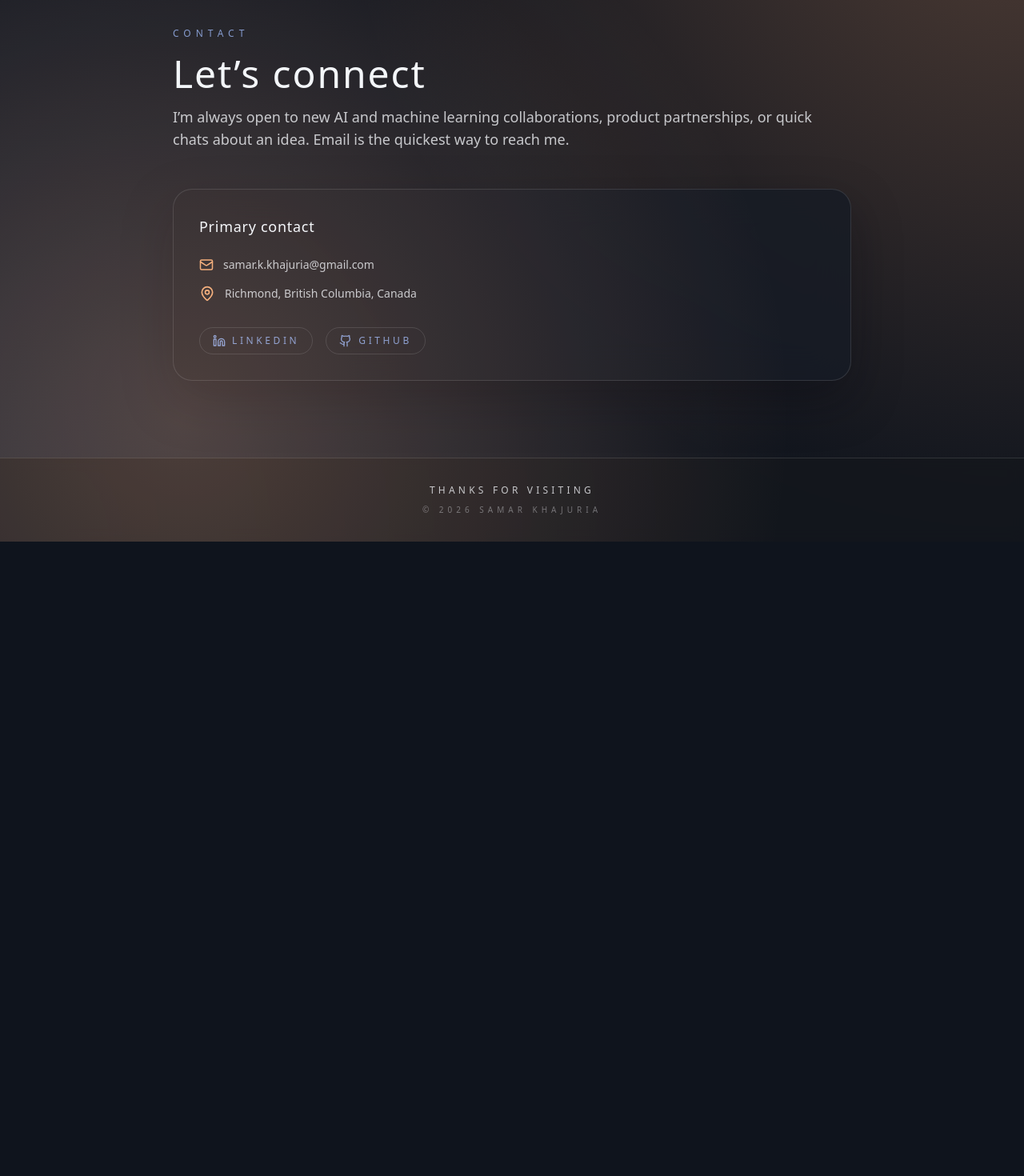
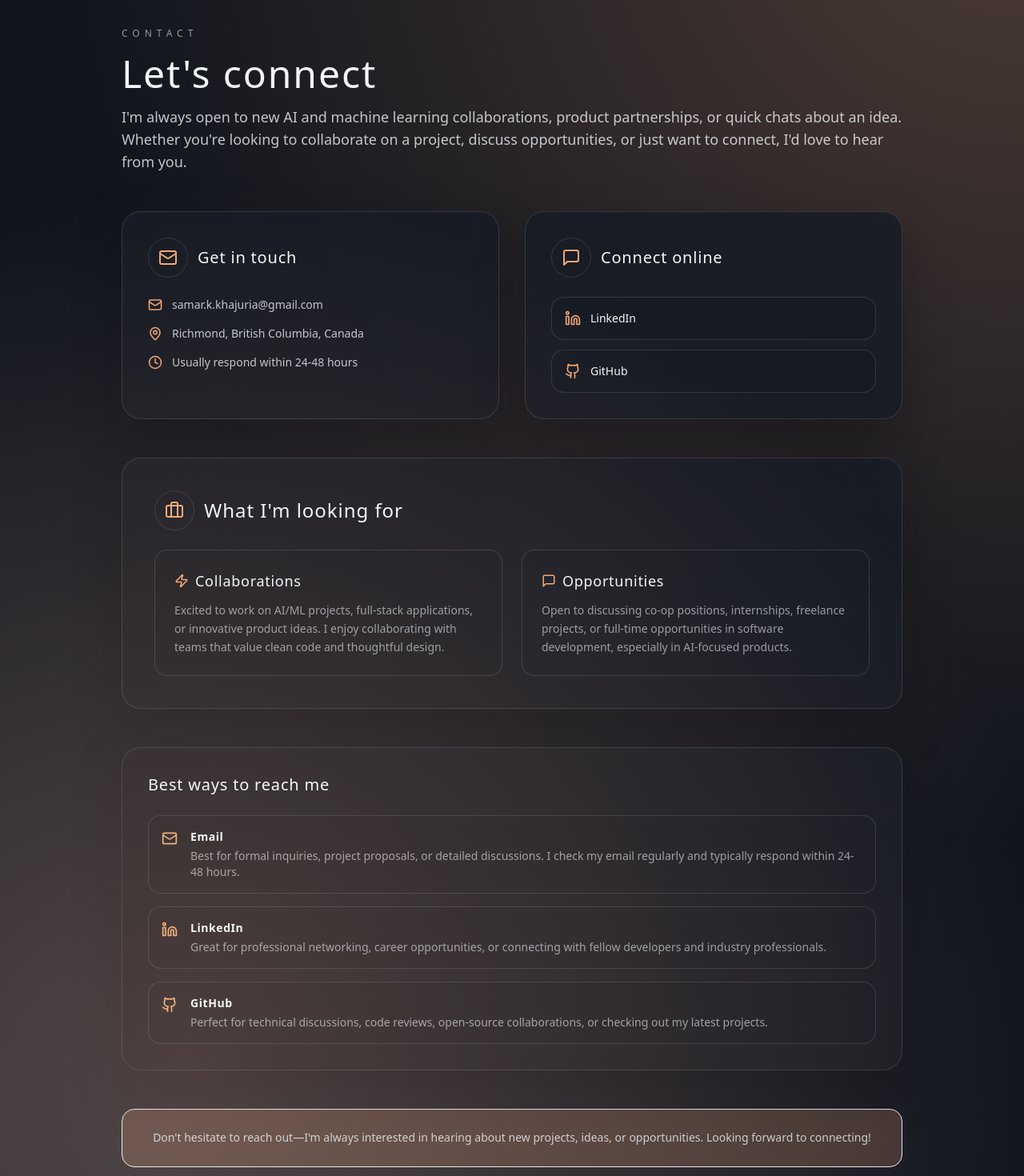
Before and after one commit to SUMMERxKx/Portfolio, a Next.js app: page /contact in a window 1280 px wide. Shown: the part 180-1650 px from the top of the page at 80% size. Before the commit the page ends 857 px from the top, so only its background shows below. Built offline with nearby package versions, Linux system fonts and the light colour scheme; a web font is replaced by a local one.

Commit message:
Enhance contact page with additional content and sections

```diff
--- a/src/app/contact/page.tsx
+++ b/src/app/contact/page.tsx
@@ -1,51 +1,153 @@
 import Link from 'next/link';
-import { Github, Linkedin, Mail, MapPin } from 'lucide-react';
+import { Github, Linkedin, Mail, MapPin, Clock, MessageSquare, Briefcase, Zap } from 'lucide-react';
 
 const ContactPage = () => {
   return (
-    <div className="mx-auto max-w-4xl space-y-12 px-6 pb-24 pt-28">
+    <div className="mx-auto max-w-5xl space-y-12 px-6 pb-24 pt-28">
       <header className="space-y-4 text-center md:text-left">
-        <span className="text-xs uppercase tracking-[0.5em] text-secondary-soft">Contact</span>
-        <h1 className="text-4xl text-foreground md:text-5xl">Let’s connect</h1>
+        <span className="text-xs uppercase tracking-[0.5em] text-foreground-muted">Contact</span>
+        <h1 className="text-4xl text-foreground md:text-5xl">Let's connect</h1>
         <p className="text-base leading-relaxed text-foreground-soft md:text-lg">
-          I’m always open to new AI and machine learning collaborations, product partnerships, or quick chats about an
-          idea. Email is the quickest way to reach me.
+          I'm always open to new AI and machine learning collaborations, product partnerships, or quick chats about an
+          idea. Whether you're looking to collaborate on a project, discuss opportunities, or just want to connect, I'd
+          love to hear from you.
         </p>
       </header>
 
+      <div className="grid gap-8 md:grid-cols-2">
+        {/* Primary Contact Card */}
         <section className="frosted-card rounded-3xl p-8">
-        <h2 className="text-lg text-foreground">Primary contact</h2>
-        <div className="mt-6 space-y-4 text-sm text-foreground-soft">
-          <p className="flex items-center gap-3">
-            <Mail size={18} className="text-primary" />
-            <Link href="mailto:samar.k.khajuria@gmail.com" className="hover:text-primary">
+          <div className="flex items-center gap-3 mb-6">
+            <span className="rounded-full border border-soft p-3 text-primary">
+              <Mail size={24} />
+            </span>
+            <h2 className="text-xl text-foreground">Get in touch</h2>
+          </div>
+          <div className="space-y-4 text-sm text-foreground-soft">
+            <div className="flex items-center gap-3">
+              <Mail size={18} className="text-primary flex-shrink-0" />
+              <Link href="mailto:samar.k.khajuria@gmail.com" className="hover:text-primary transition">
                 samar.k.khajuria@gmail.com
               </Link>
-          </p>
-          <p className="flex items-center gap-3">
-            <MapPin size={20} className="text-primary" />
+            </div>
+            <div className="flex items-center gap-3">
+              <MapPin size={18} className="text-primary flex-shrink-0" />
               <span>Richmond, British Columbia, Canada</span>
-          </p>
             </div>
-        <div className="mt-8 flex flex-wrap gap-4 text-xs uppercase tracking-[0.3em] text-secondary-soft">
+            <div className="flex items-center gap-3">
+              <Clock size={18} className="text-primary flex-shrink-0" />
+              <span>Usually respond within 24-48 hours</span>
+            </div>
+          </div>
+        </section>
+
+        {/* Social Links Card */}
+        <section className="frosted-card rounded-3xl p-8">
+          <div className="flex items-center gap-3 mb-6">
+            <span className="rounded-full border border-soft p-3 text-primary">
+              <MessageSquare size={24} />
+            </span>
+            <h2 className="text-xl text-foreground">Connect online</h2>
+          </div>
+          <div className="space-y-3">
             <Link
               href="https://www.linkedin.com/in/samar-khajuria-b70591264/"
               target="_blank"
               rel="noopener noreferrer"
-            className="flex items-center gap-2 rounded-full border border-soft px-4 py-2 transition hover:border-primary hover:text-primary"
+              className="flex items-center gap-3 rounded-2xl border border-soft bg-surface-soft p-4 transition hover:border-primary hover:text-primary"
             >
-            <Linkedin size={16} /> LinkedIn
+              <Linkedin size={20} className="text-primary" />
+              <span className="text-sm font-medium">LinkedIn</span>
             </Link>
             <Link
               href="https://github.com/SUMMERxKx"
               target="_blank"
               rel="noopener noreferrer"
-            className="flex items-center gap-2 rounded-full border border-soft px-4 py-2 transition hover:border-primary hover:text-primary"
+              className="flex items-center gap-3 rounded-2xl border border-soft bg-surface-soft p-4 transition hover:border-primary hover:text-primary"
             >
-            <Github size={16} /> GitHub
+              <Github size={20} className="text-primary" />
+              <span className="text-sm font-medium">GitHub</span>
             </Link>
           </div>
         </section>
+      </div>
+
+      {/* What I'm Looking For Section */}
+      <section className="frosted-card rounded-3xl p-8 md:p-10">
+        <div className="flex items-center gap-3 mb-6">
+          <span className="rounded-full border border-soft p-3 text-primary">
+            <Briefcase size={24} />
+          </span>
+          <h2 className="text-2xl text-foreground">What I'm looking for</h2>
+        </div>
+        <div className="grid gap-6 md:grid-cols-2 mt-6">
+          <div className="rounded-2xl border border-soft bg-surface-soft p-6">
+            <div className="flex items-center gap-2 mb-3">
+              <Zap size={18} className="text-primary" />
+              <h3 className="text-lg text-foreground">Collaborations</h3>
+            </div>
+            <p className="text-sm text-foreground-muted leading-relaxed">
+              Excited to work on AI/ML projects, full-stack applications, or innovative product ideas. I enjoy
+              collaborating with teams that value clean code and thoughtful design.
+            </p>
+          </div>
+          <div className="rounded-2xl border border-soft bg-surface-soft p-6">
+            <div className="flex items-center gap-2 mb-3">
+              <MessageSquare size={18} className="text-primary" />
+              <h3 className="text-lg text-foreground">Opportunities</h3>
+            </div>
+            <p className="text-sm text-foreground-muted leading-relaxed">
+              Open to discussing co-op positions, internships, freelance projects, or full-time opportunities in
+              software development, especially in AI-focused products.
+            </p>
+          </div>
+        </div>
+      </section>
+
+      {/* Best Ways to Reach Me */}
+      <section className="frosted-card rounded-3xl p-8">
+        <h2 className="text-xl text-foreground mb-6">Best ways to reach me</h2>
+        <div className="space-y-4">
+          <div className="flex items-start gap-4 rounded-2xl border border-soft bg-surface-soft p-4">
+            <Mail size={20} className="text-primary flex-shrink-0 mt-0.5" />
+            <div>
+              <h3 className="text-sm font-semibold text-foreground mb-1">Email</h3>
+              <p className="text-sm text-foreground-muted">
+                Best for formal inquiries, project proposals, or detailed discussions. I check my email regularly and
+                typically respond within 24-48 hours.
+              </p>
+            </div>
+          </div>
+          <div className="flex items-start gap-4 rounded-2xl border border-soft bg-surface-soft p-4">
+            <Linkedin size={20} className="text-primary flex-shrink-0 mt-0.5" />
+            <div>
+              <h3 className="text-sm font-semibold text-foreground mb-1">LinkedIn</h3>
+              <p className="text-sm text-foreground-muted">
+                Great for professional networking, career opportunities, or connecting with fellow developers and
+                industry professionals.
+              </p>
+            </div>
+          </div>
+          <div className="flex items-start gap-4 rounded-2xl border border-soft bg-surface-soft p-4">
+            <Github size={20} className="text-primary flex-shrink-0 mt-0.5" />
+            <div>
+              <h3 className="text-sm font-semibold text-foreground mb-1">GitHub</h3>
+              <p className="text-sm text-foreground-muted">
+                Perfect for technical discussions, code reviews, open-source collaborations, or checking out my latest
+                projects.
+              </p>
+            </div>
+          </div>
+        </div>
+      </section>
+
+      {/* Quick Note */}
+      <div className="rounded-2xl border border-primary/30 bg-primary-soft p-6 text-center">
+        <p className="text-sm text-foreground-soft leading-relaxed">
+          Don't hesitate to reach out—I'm always interested in hearing about new projects, ideas, or opportunities.
+          Looking forward to connecting!
+        </p>
+      </div>
     </div>
   );
 };
```
Lines whose indentation alone changed are shown as unchanged.
